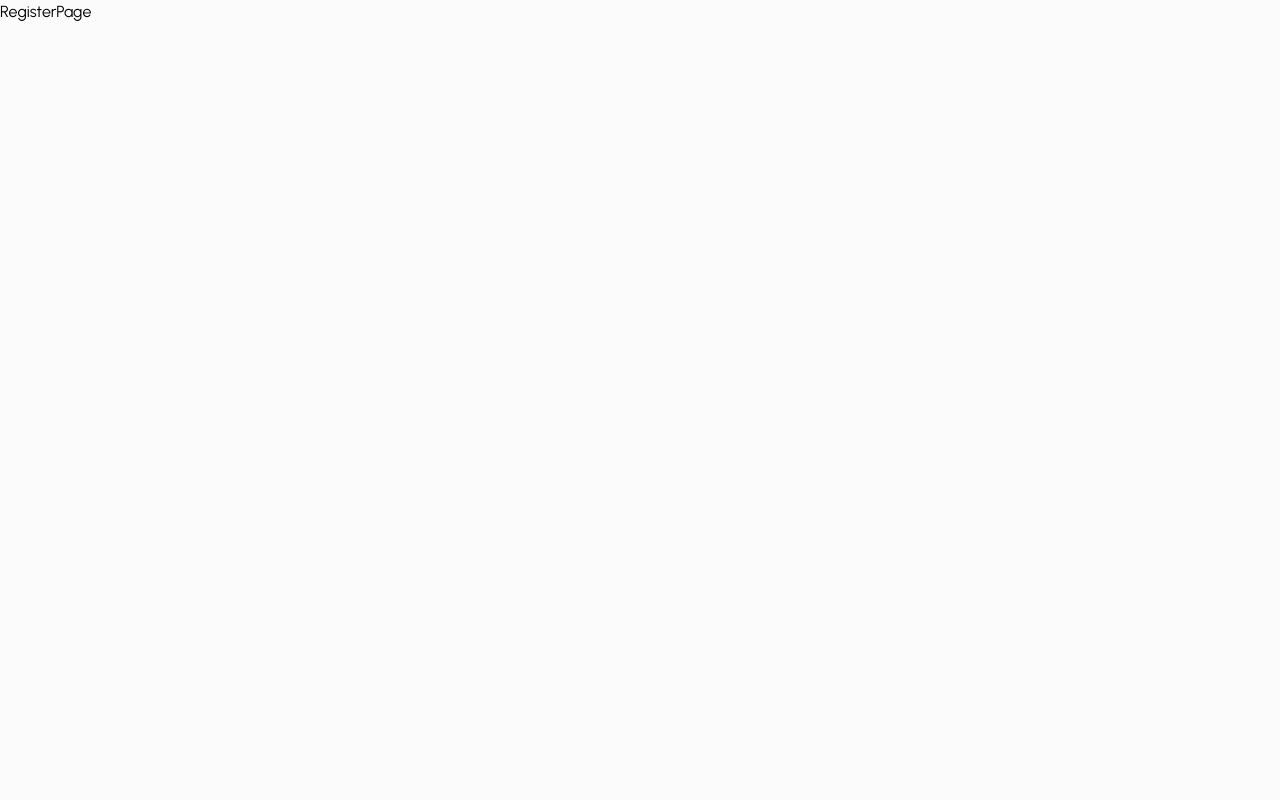
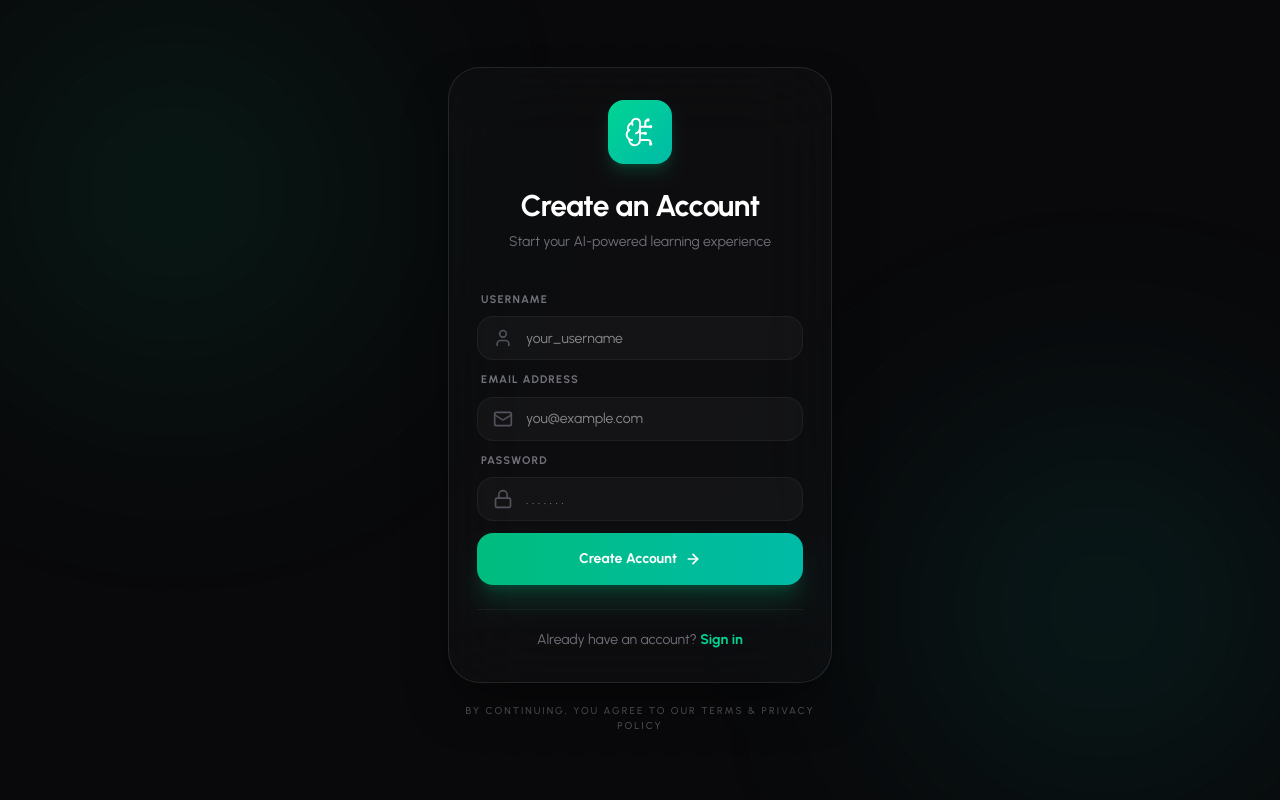
Before and after one commit to krishkumarkr/ai-study-assistant, a React (Vite) app in the folder frontend/ai-learning-assistant/: page /register in a window 1280 px wide. Built offline with nearby package versions, Linux system fonts and the light colour scheme.

Commit message:
completed the register page

```diff
--- a/frontend/ai-learning-assistant/src/pages/Auth/RegisterPage.jsx
+++ b/frontend/ai-learning-assistant/src/pages/Auth/RegisterPage.jsx
@@ -1,9 +1,200 @@
-import React from 'react'
+import React, { useState } from "react";
+import { Link, useNavigate } from "react-router-dom";
+import authService from "../../services/authService";
+import { BrainCircuit, User, Mail, Lock, ArrowRight } from "lucide-react";
+import toast from "react-hot-toast";
 
 const RegisterPage = () => {
+  const [username, setUsername] = useState("");
+  const [email, setEmail] = useState("");
+  const [password, setPassword] = useState("");
+  const [error, setError] = useState("");
+  const [loading, setLoading] = useState(false);
+  const [focusedField, setFocusedField] = useState(null);
+
+  const navigate = useNavigate();
+
+  const handleSubmit = async (e) => {
+    e.preventDefault();
+
+    if (password.length < 6) {
+      setError("Password must be at least 6 characters long.");
+      return;
+    }
+
+    setError("");
+    setLoading(true);
+    try {
+      await authService.register(username, email, password);
+      toast.success("Registered successfully! Please Login");
+      navigate("/login");
+    } catch (err) {
+      setError(err.error || "Failed to register. Please try again.");
+      toast.error(err.error || "Failed to register.");
+    } finally {
+      setLoading(false);
+    }
+  };
+
   return (
-    <div>RegisterPage</div>
-  )
-}
+    <div className="relative flex items-center justify-center min-h-screen bg-zinc-950 overflow-hidden">
+      <div className="absolute top-0 -left-4 w-96 h-96 bg-emerald-500/10 rounded-full blur-[120px] pointer-events-none" />
+      <div className="absolute bottom-0 -right-4 w-96 h-96 bg-teal-500/10 rounded-full blur-[120px] pointer-events-none" />
+
+      <div className="absolute inset-0 bg-[radial-gradient(white_1px,transparent_1px)] bg-size-[32px_32px] opacity-[0.03] pointer-events-none" />
+
+      <div className="relative w-full max-w-md px-8">
+        <div className="bg-white/2 backdrop-blur-2xl border border-white/10 rounded-4xl shadow-2xl shadow-black/50 px-7 py-8">
+          {/* Header */}
+          <div className="text-center mb-10">
+            <div className="inline-flex items-center justify-center w-16 h-16 rounded-2xl bg-linear-to-br from-emerald-400 to-teal-500 shadow-lg shadow-emerald-500/20 mb-6">
+              <BrainCircuit className="w-8 h-8 text-white" strokeWidth={1.5} />
+            </div>
+            <h1 className="text-3xl font-bold text-white tracking-tight mb-2">
+              Create an Account
+            </h1>
+            <p className="text-zinc-500 text-sm">
+              Start your AI-powered learning experience
+            </p>
+          </div>
+
+          {/* Form */}
+          <div className="space-y-3">
+            {/* Username field */}
+            <div className="space-y-2">
+              <label className="block text-[11px] font-bold text-zinc-500 uppercase tracking-widest ml-1">
+                Username
+              </label>
+              <div className="relative group">
+                <div
+                  className={`absolute inset-y-0 left-0 pl-4 flex items-center pointer-events-none transition-colors duration-300 ${
+                    focusedField === "username"
+                      ? "text-emerald-400"
+                      : "text-zinc-600"
+                  }`}
+                >
+                  <User className="h-5 w-5" strokeWidth={2} />
+                </div>
+                <input
+                  type="text"
+                  value={username}
+                  onChange={(e) => setUsername(e.target.value)}
+                  onFocus={(e) => setFocusedField("username")}
+                  onBlur={(e) => setFocusedField(null)}
+                  className="w-full h-11 pl-12 pr-4 border border-white/5 rounded-2xl bg-white/3 text-white text-sm transition-all duration-300 focus:outline-none focus:border-emerald-500/50 focus:bg-white/5 focus:ring-4 focus:ring-emerald-500/5"
+                  placeholder="your_username"
+                />
+              </div>
+            </div>
+
+            {/* Email field */}
+            <div className="space-y-2">
+              <label className="block text-[11px] font-bold text-zinc-500 uppercase tracking-widest ml-1">
+                Email Address
+              </label>
+              <div className="relative group">
+                <div
+                  className={`absolute inset-y-0 left-0 pl-4 flex items-center pointer-events-none transition-colors duration-300 ${
+                    focusedField === "email"
+                      ? "text-emerald-400"
+                      : "text-zinc-600"
+                  }`}
+                >
+                  <Mail className="h-5 w-5" strokeWidth={2} />
+                </div>
+                <input
+                  type="email"
+                  value={email}
+                  onChange={(e) => setEmail(e.target.value)}
+                  onFocus={(e) => setFocusedField("email")}
+                  onBlur={(e) => setFocusedField(null)}
+                  className="w-full h-11 pl-12 pr-4 border border-white/5 rounded-2xl bg-white/3 text-white text-sm transition-all duration-300 focus:outline-none focus:border-emerald-500/50 focus:bg-white/5 focus:ring-4 focus:ring-emerald-500/5"
+                  placeholder="you@example.com"
+                />
+              </div>
+            </div>
+
+            {/* Password field */}
+            <div className="space-y-2">
+              <label className="block text-[11px] font-bold text-zinc-500 uppercase tracking-widest ml-1">
+                Password
+              </label>
+              <div className="relative group">
+                <div
+                  className={`absolute inset-y-0 left-0 pl-4 flex items-center pointer-events-none transition-colors duration-300 ${
+                    focusedField === "password"
+                      ? "text-emerald-400"
+                      : "text-zinc-600"
+                  }`}
+                >
+                  <Lock className="h-5 w-5" strokeWidth={2} />
+                </div>
+                <input
+                  type="password"
+                  value={password}
+                  onChange={(e) => setPassword(e.target.value)}
+                  onFocus={(e) => setFocusedField("password")}
+                  onBlur={(e) => setFocusedField(null)}
+                  className="w-full h-11 pl-12 pr-4 border border-white/5 rounded-2xl bg-white/3 text-white text-sm transition-all duration-300 focus:outline-none focus:border-emerald-500/50 focus:bg-white/5 focus:ring-4 focus:ring-emerald-500/5"
+                  placeholder=". . . . . . ."
+                />
+              </div>
+            </div>
+
+            {/* Error message */}
+            {error && (
+              <div className="rounded-xl bg-red-500/10 border border-red-500/20 p-3">
+                <p className="text-[11px] text-red-400 font-semibold text-center uppercase tracking-wide">
+                  {error}
+                </p>
+              </div>
+            )}
+
+            {/* Submit button */}
+            <button
+              onClick={handleSubmit}
+              disabled={loading}
+              className="group relative w-full h-13 bg-linear-to-r from-emerald-500 to-teal-500 hover:from-emerald-400 hover:to-teal-400 active:scale-[0.98] text-white text-sm font-bold rounded-2xl transition-all duration-300 disabled:opacity-50 shadow-xl shadow-emerald-500/20 overflow-hidden"
+            >
+              <span className="relative z-10 flex items-center justify-center gap-2">
+                {loading ? (
+                  <>
+                    <div className="w-5 h-5 border-2 border-white/30 border-t-white rounded-full animate-spin" />
+                    Creating account...
+                  </>
+                ) : (
+                  <>
+                    Create Account
+                    <ArrowRight
+                      className="w-4 h-4 group-hover:translate-x-1 transition-transform"
+                      strokeWidth={2.5}
+                    />
+                  </>
+                )}
+              </span>
+              <div className="absolute inset-0 bg-linear-to-r from-white/0 via-white/10 to-white/0 -translate-x-full group-hover:translate-x-full transition-transform duration-1000" />
+            </button>
+          </div>
+
+          {/* Footer */}
+          <div className="mt-6 pt-5 border-t border-white/5">
+            <p className="text-center text-sm text-zinc-500">
+              Already have an account?{" "}
+              <Link
+                to="/login"
+                className="font-bold text-emerald-400 hover:text-emerald-300 transition-colors"
+              >
+                Sign in
+              </Link>
+            </p>
+          </div>
+        </div>
+        <p className="text-center text-[10px] font-medium text-zinc-600 uppercase tracking-[0.2em] mt-5">
+          By continuing, you agree to our Terms & Privacy Policy
+        </p>
+      </div>
+    </div>
+  );
+};
 
 export default RegisterPage;
```
